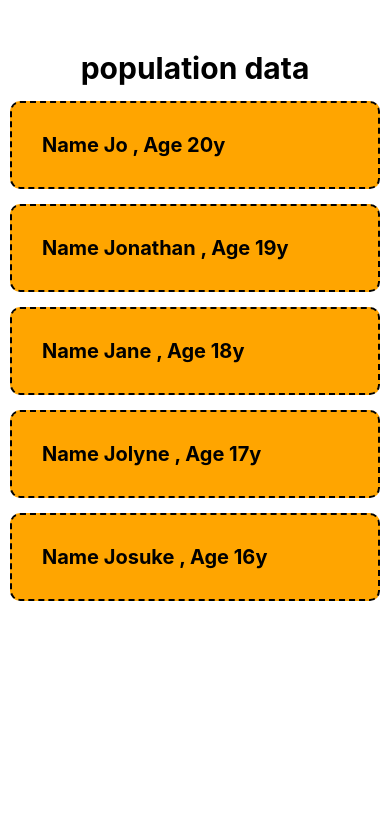
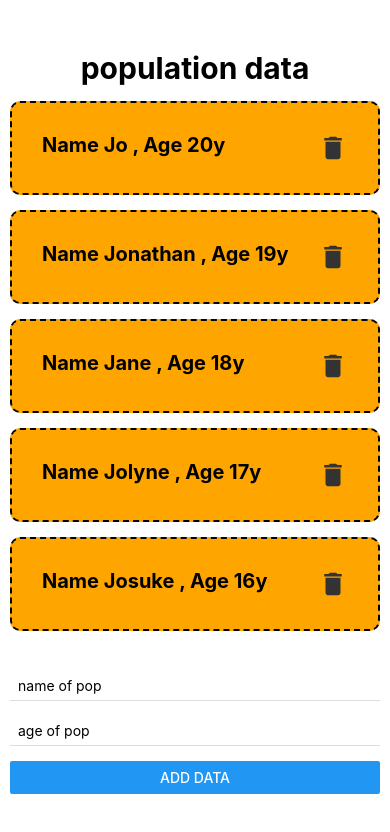
Before and after one commit to mrHeadlessBoy/expo-l, a React Native app: screen / in a window 390 px wide. Shown: the top 832 px of the page. Built offline with nearby package versions, Linux system fonts and the light colour scheme.

Commit message:
ฝึก RN: การทำ validation/Add changed value/ icon adding

```diff
--- a/App.js
+++ b/App.js
@@ -1,7 +1,8 @@
 import { View, Text, Image, Button, Alert, FlatList } from "react-native";
 import { useState } from "react";
-
+//components
 import Kon from "./components/Kon";
+import AddForm from "./components/AddForm";
 //import from file
 import { myStyle } from "./styles/myStyle";
 
@@ -21,6 +22,19 @@ export default function App() {
     })
   }
 
+  const insertData=(name,age)=>{
+    if(name){
+      setData((prevData)=>{
+        return[
+          {id:Math.random().toString(),name,age},
+          ...prevData
+        ]
+      })
+    }else{
+      Alert.alert("fill you population form")
+    }
+  }
+
   return (
     <View style={myStyle.container}>
         <FlatList
@@ -33,6 +47,7 @@ export default function App() {
         style={{alignSelf:"center",fontSize:30,fontWeight:"bold"}}>population data</Text>}
         ListEmptyComponent={<Text style={{alignSelf:"center",fontSize:18}}>data not found</Text>}
         />
+        <AddForm insertData={insertData}/>
     </View>
   );
 }
--- /dev/null
+++ b/components/AddForm.js
@@ -0,0 +1,25 @@
+import { View, TextInput, Button } from "react-native";
+import { useState } from "react";
+import { myStyle } from "../styles/myStyle";
+
+export default function AddForm({ insertData }) {
+  const [name, setName] = useState("");
+  const [age, setAge] = useState();
+  return (
+    <View>
+      <TextInput
+        placeholder="name of pop"
+        keyboardType="default"
+        style={myStyle.input}
+        onChangeText={(value) => setName(value)}
+      />
+      <TextInput
+        placeholder="age of pop"
+        keyboardType="number-pad"
+        style={myStyle.input}
+        onChangeText={(value) => setAge(value)}
+      />
+      <Button title="ADD DATA" onPress={() => insertData(name, age)} />
+    </View>
+  );
+}
--- a/components/Kon.js
+++ b/components/Kon.js
@@ -1,4 +1,6 @@
 import { View, Text, TouchableOpacity } from "react-native"
+import { MaterialIcons } from "@expo/vector-icons";
+
 import { myStyle } from "../styles/myStyle"
 
 //use props or specific variable
@@ -7,6 +9,7 @@ export default function Kon({item, deleteData}){
         <TouchableOpacity onPress={()=>deleteData(item.id)}>
             <View style={myStyle.content}>
             <Text style={myStyle.header}>Name {item.name} , Age {item.age}y  </Text>
+            <MaterialIcons name="delete" size={30} color="#333"/>
         </View>
         </TouchableOpacity>
     )
--- a/styles/myStyle.js
+++ b/styles/myStyle.js
@@ -15,5 +15,14 @@ export const myStyle = StyleSheet.create({
     borderColor: "black",
     borderStyle: "dashed",
     borderRadius: 10,
+    flexDirection: "row",
+    justifyContent:"space-between"
   },
+  input:{
+    borderBottomColor:"#ddd",
+    borderBottomWidth:1,
+    paddingHorizontal:8,
+    paddingVertical:6,
+    marginBottom:15
+  }
 });
```
